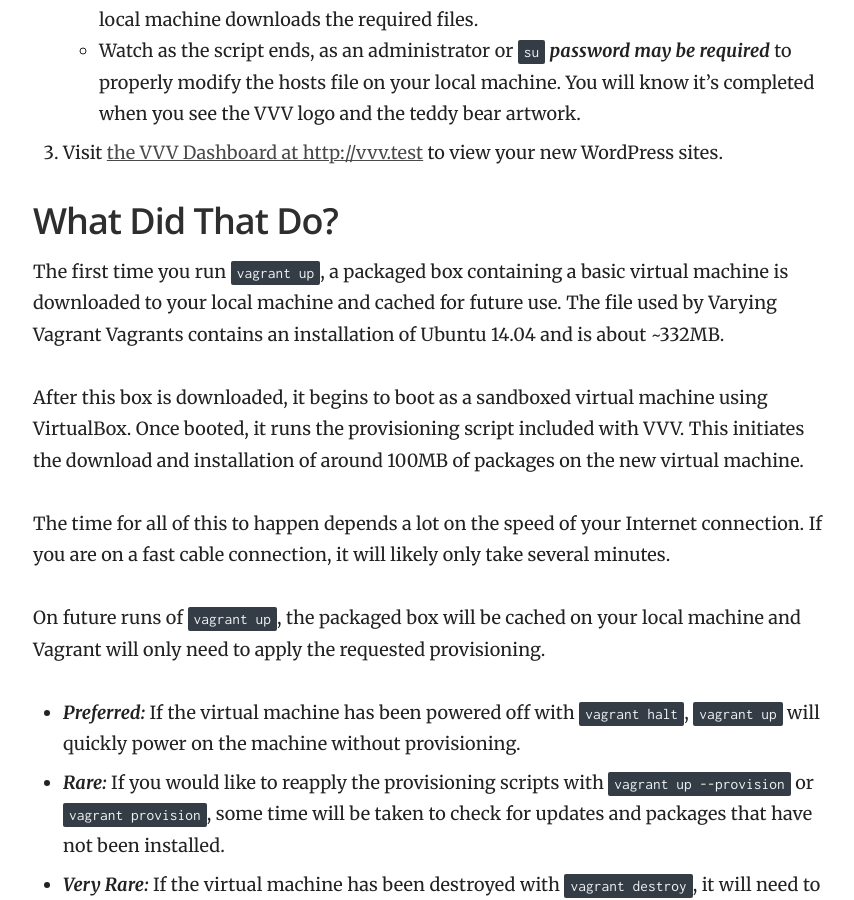
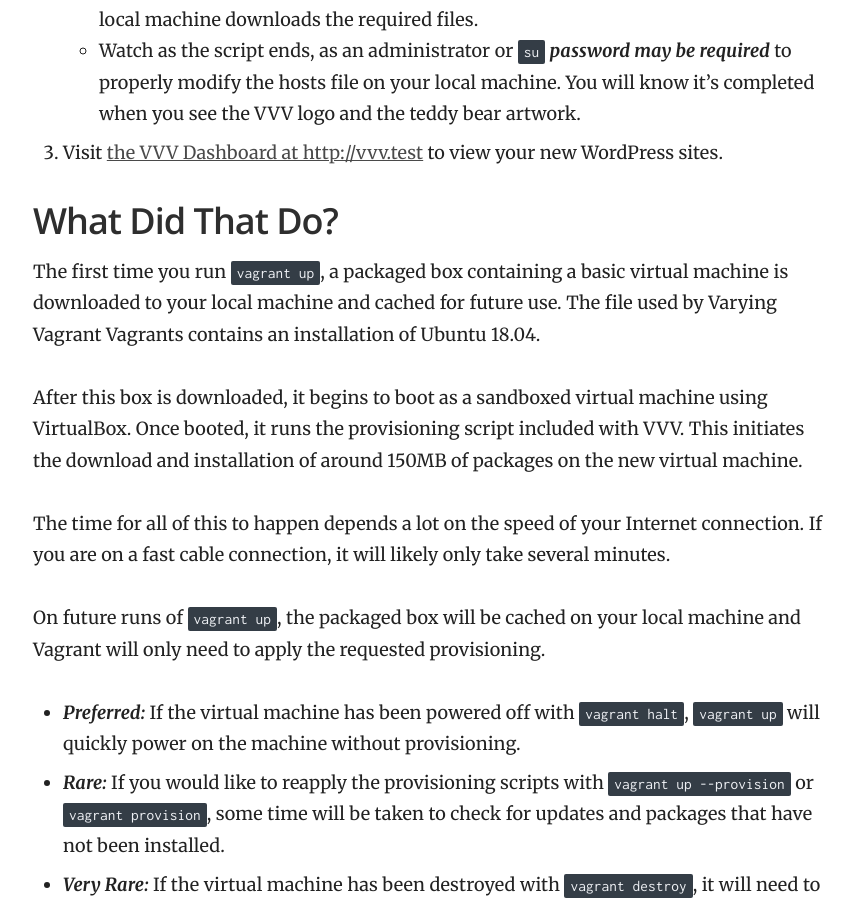
Before and after one commit to Varying-Vagrant-Vagrants/varyingvagrantvagrants.org, a Jekyll site: the page built from docs/en-US/installation/index.md, in a window 1280 px wide and 900 px high, scrolled down 1874 px. Shown: the whole window, without its empty margins (357-1211 px from the left). Built offline with Jekyll 4.4.1, drawn with Linux system fonts in a browser that asks for light colours.

Commit message:
Bump ubuntu version

```diff
--- a/docs/en-US/installation/index.md
+++ b/docs/en-US/installation/index.md
@@ -50,9 +50,9 @@ You might do this in order to change the provider vagrant uses to Hyper-V instea
 
 ## What Did That Do?
 
-The first time you run `vagrant up`, a packaged box containing a basic virtual machine is downloaded to your local machine and cached for future use. The file used by Varying Vagrant Vagrants contains an installation of Ubuntu 14.04 and is about ~332MB.
+The first time you run `vagrant up`, a packaged box containing a basic virtual machine is downloaded to your local machine and cached for future use. The file used by Varying Vagrant Vagrants contains an installation of Ubuntu 18.04.
 
-After this box is downloaded, it begins to boot as a sandboxed virtual machine using VirtualBox. Once booted, it runs the provisioning script included with VVV. This initiates the download and installation of around 100MB of packages on the new virtual machine.
+After this box is downloaded, it begins to boot as a sandboxed virtual machine using VirtualBox. Once booted, it runs the provisioning script included with VVV. This initiates the download and installation of around 150MB of packages on the new virtual machine.
 
 The time for all of this to happen depends a lot on the speed of your Internet connection. If you are on a fast cable connection, it will likely only take several minutes.
 
```
